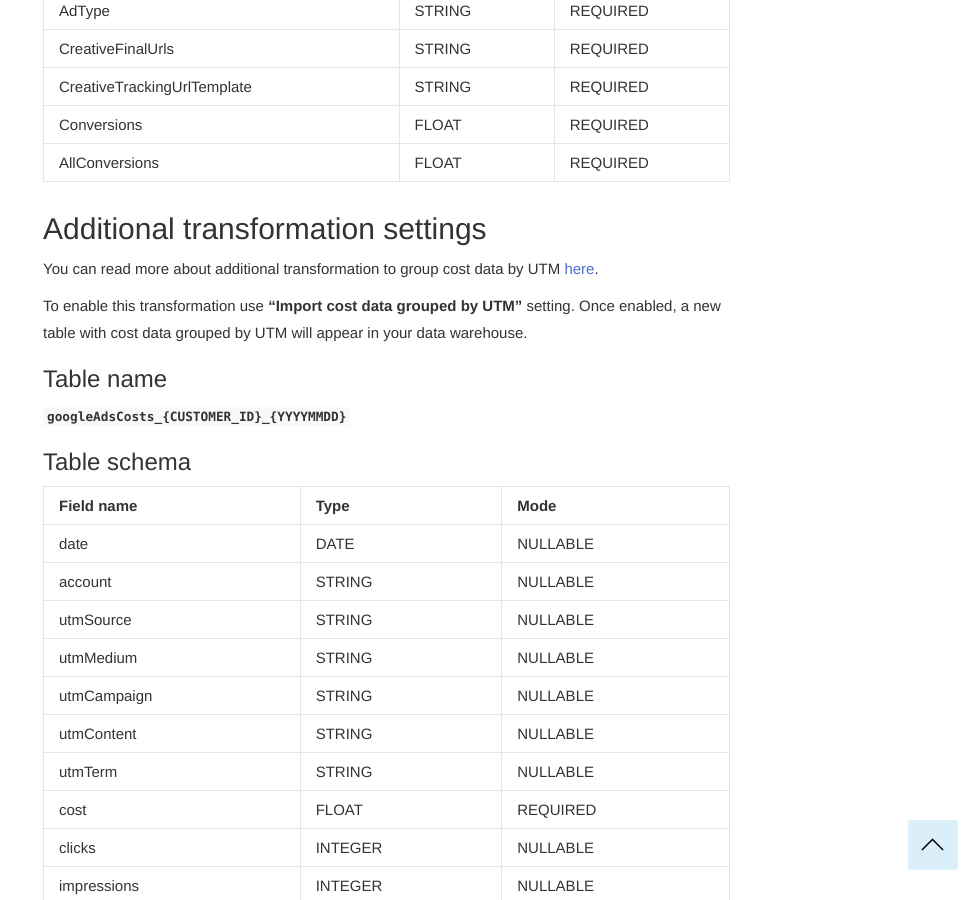
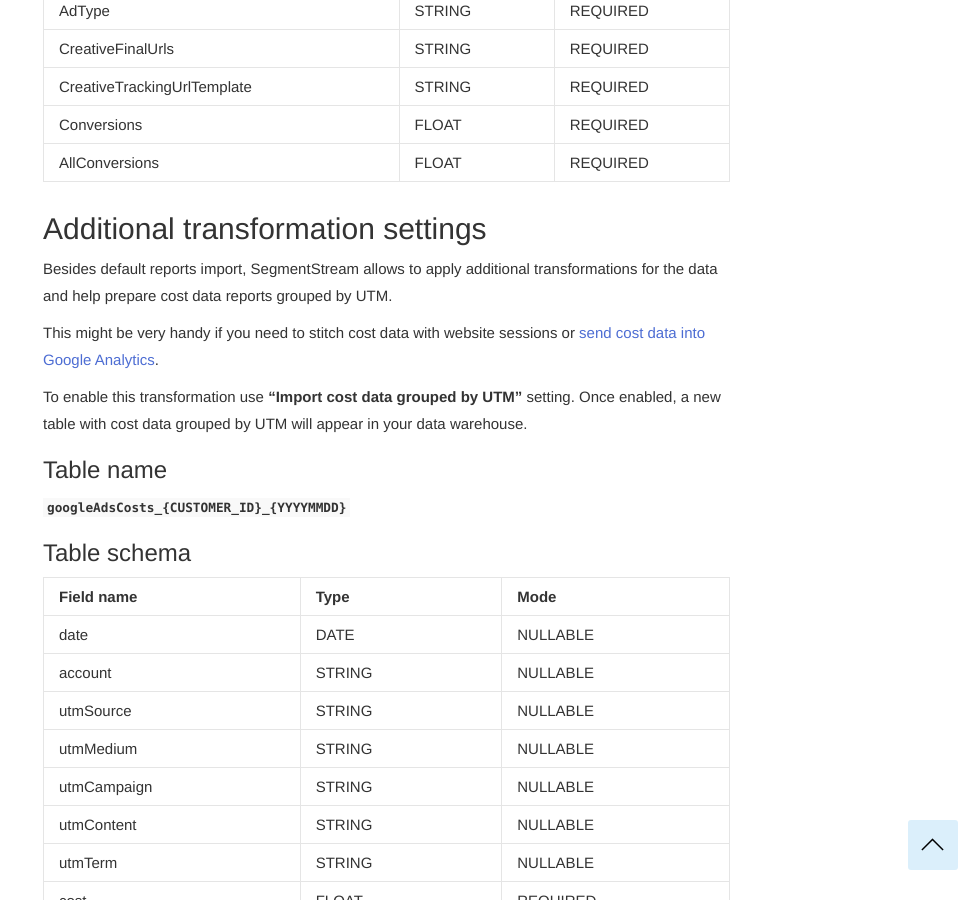
Before and after one commit to segmentstream-com/segmentstream-com.github.io, a Jekyll site: the page built from _docs/datasources/google-ads.md, in a window 1280 px wide and 900 px high, scrolled down 7190 px. Shown: the whole window, without its empty margins (302-1280 px from the left). Built offline with Jekyll 4.4.1, drawn with Linux system fonts in a browser that asks for light colours; nearby versions of some CDN libraries.

Commit message:
additional transoformations info

```diff
--- a/_docs/datasources/google-ads.md
+++ b/_docs/datasources/google-ads.md
@@ -245,7 +245,9 @@
 
 ## Additional transformation settings
 
-You can read more about additional transformation to group cost data by UTM [here](/datasources/#additional-transformation-settings){:target="_blank"}.
+Besides default reports import, SegmentStream allows to apply additional transformations for the data and help prepare cost data reports grouped by UTM.
+
+This might be very handy if you need to stitch cost data with website sessions or [send cost data into Google Analytics](/datadestinations/google-analytics).
 
 To enable this transformation use **"Import cost data grouped by UTM"** setting. Once enabled, a new table with cost data grouped by UTM will appear in your data warehouse.
 
```
